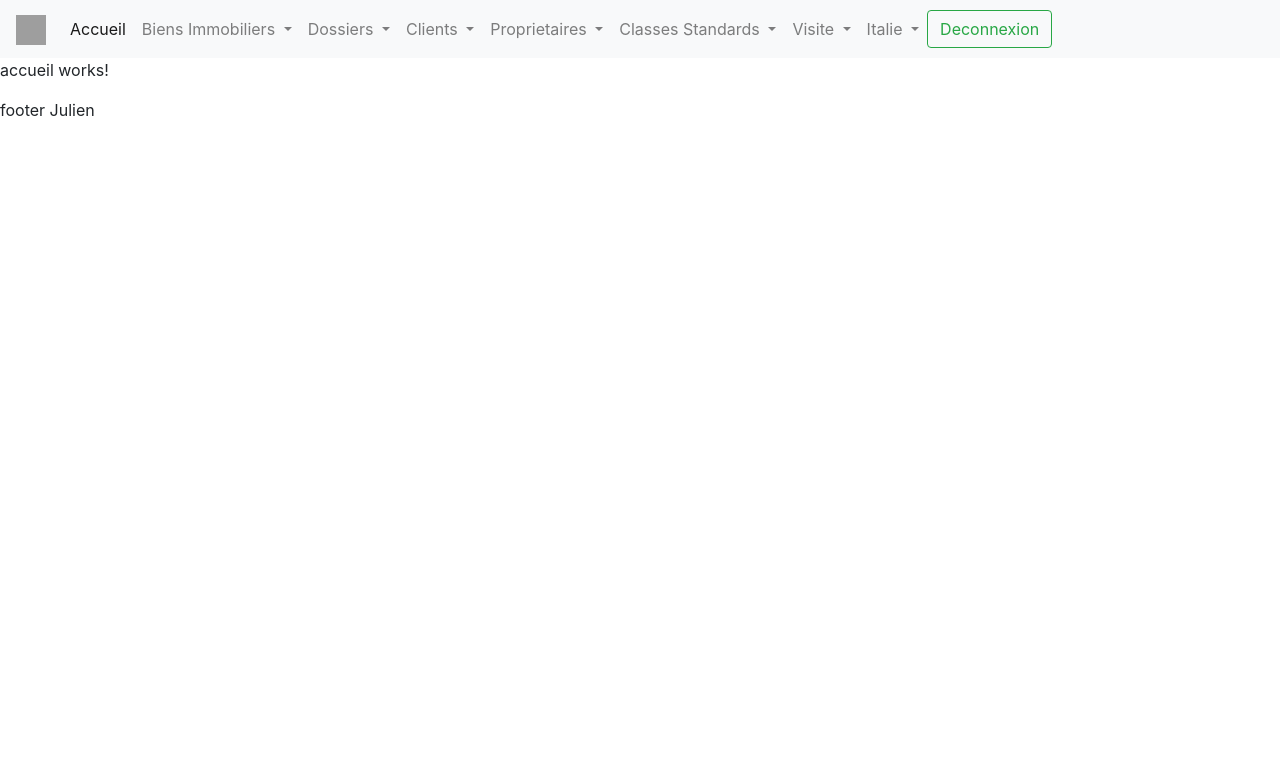
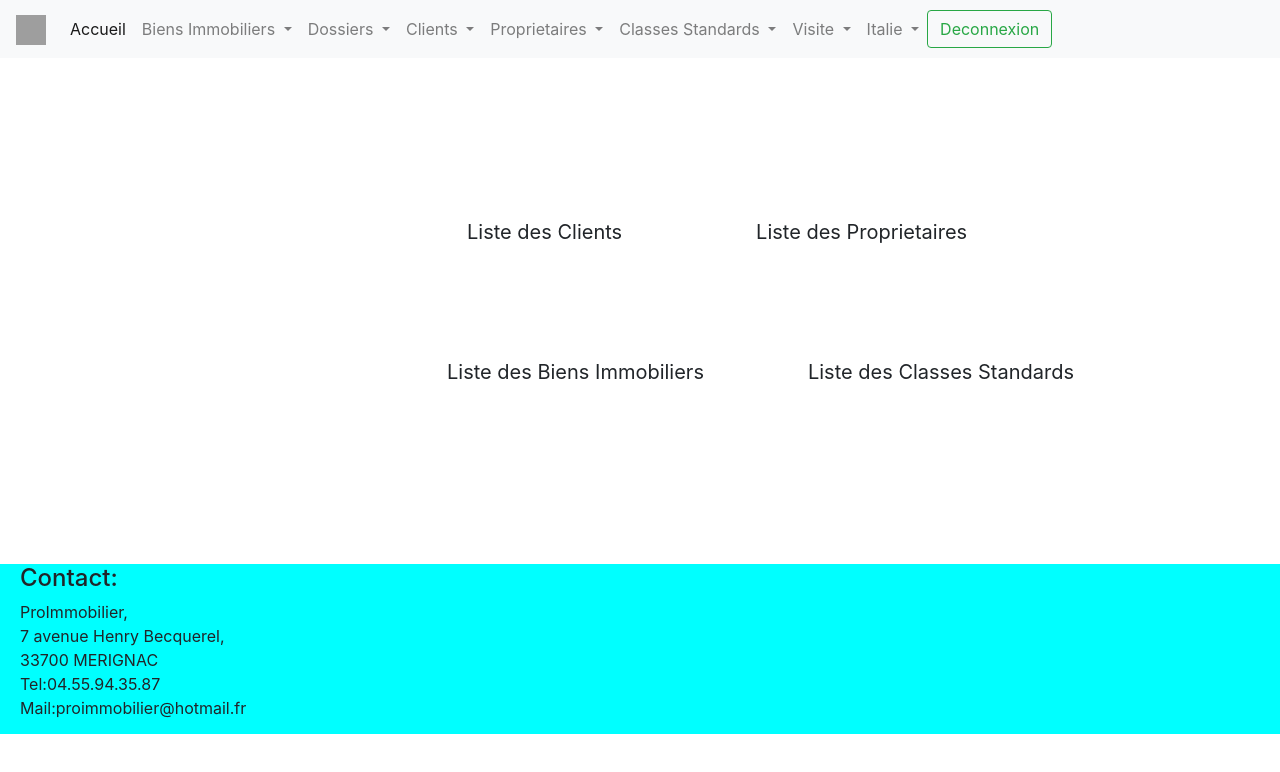
Before and after one commit to intiecommerce/AgenceImmobiliere, an Angular app in the folder ProjetAngular/: page /home in a window 1280 px wide. Shown: the top 772 px of the page. Built offline with nearby package versions, Linux system fonts and the light colour scheme; grey boxes are pictures that could not be loaded.

Commit message:
allan accueil + footer

```diff
--- a/ProjetAngular/src/app/accueil/accueil.component.css
+++ b/ProjetAngular/src/app/accueil/accueil.component.css
@@ -0,0 +1,19 @@
+#bouton1{
+margin-top: 30px;
+margin-left: 450px;
+}
+
+#bouton2{
+margin-top: 30px;
+margin-left: 100px;
+}
+
+#bouton3{
+    margin-top: 20px;
+    margin-left: 430px;
+}
+
+#bouton4{
+    margin-top: 20px;
+    margin-left: 70px;
+}
--- a/ProjetAngular/src/app/accueil/accueil.component.html
+++ b/ProjetAngular/src/app/accueil/accueil.component.html
@@ -1,3 +1,37 @@
-<p>
-  accueil works!
-</p>
+<br/>
+<br/>
+<br/>
+<br/>
+<br/>
+<button id="bouton1" class="btn btn-default btn-lg" type="button" data-toggle="dropdown" aria-haspopup="true"
+  aria-expanded="false" [routerLink]="['/listeClient']">
+  Liste des Clients <span class="caret"></span>
+</button>
+
+<button id="bouton2" class="btn btn-default btn-lg" type="button" data-toggle="dropdown" aria-haspopup="true"
+  aria-expanded="false" [routerLink]="['/listeProprietaire']">
+  Liste des Proprietaires <span class="caret"></span>
+</button>
+<br/>
+<br/>
+<br/>
+<br/>
+
+<button id="bouton3" class="btn btn-default btn-lg" type="button" data-toggle="dropdown" aria-haspopup="true"
+  aria-expanded="false" [routerLink]="['/listeBiensImmo']">
+  Liste des Biens Immobiliers <span class="caret"></span>
+</button>
+
+<button id="bouton4" class="btn btn-default btn-lg" type="button" data-toggle="dropdown" aria-haspopup="true"
+  aria-expanded="false" [routerLink]="['/listeClasseStandard']">
+  Liste des Classes Standards <span class="caret"></span>
+</button>
+
+<br/>
+<br/>
+<br/>
+<br/>
+<br/>
+<br/>
+<br/>
+<br/>
--- a/ProjetAngular/src/app/footer/footer.component.css
+++ b/ProjetAngular/src/app/footer/footer.component.css
@@ -0,0 +1,7 @@
+.footer{
+    height: 170px;
+    background-color: aqua;
+}
+.texteFooter{
+    margin-left: 20px;
+}
--- a/ProjetAngular/src/app/footer/footer.component.html
+++ b/ProjetAngular/src/app/footer/footer.component.html
@@ -1,2 +1,14 @@
-footer
-Julien
+<div class="footer">
+    <div class="texteFooter">
+        <h4>Contact:</h4>
+        ProImmobilier,
+        <br />
+        7 avenue Henry Becquerel,
+        <br />
+        33700 MERIGNAC
+        <br />
+        Tel:04.55.94.35.87
+        <br />
+        Mail:proimmobilier@hotmail.fr
+    </div>
+</div>
```
